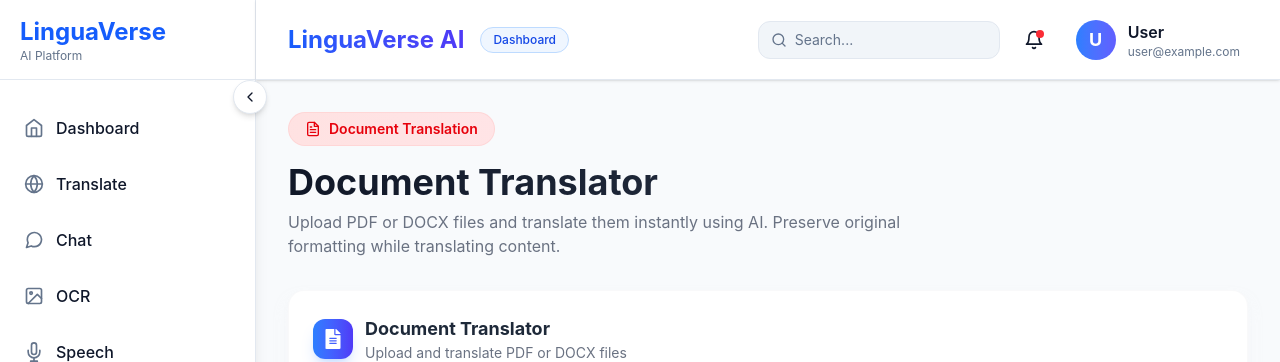
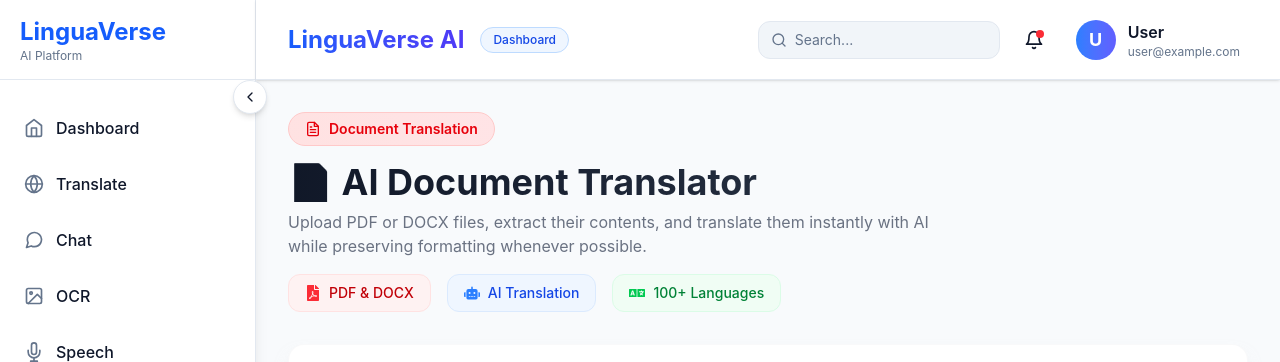
Before and after one commit to DishaAgarwalla/LinguaVerse-AI, a React (Vite) app in the folder client/: page /documents in a window 1280 px wide. Shown: the top 362 px of the page. Built offline with nearby package versions, Linux system fonts and the light colour scheme; no server answers; sample sign-in values are in the browser's storage.

Commit message:
feat(dashboard): update feature modules

```diff
--- a/client/src/pages/dashboard/Documents.tsx
+++ b/client/src/pages/dashboard/Documents.tsx
@@ -1,24 +1,83 @@
 import { FiFileText } from "react-icons/fi";
+import {
+  FaFilePdf,
+  FaRobot,
+  FaLanguage,
+} from "react-icons/fa";
 import DocumentCard from "../../components/document/DocumentCard";
 
 const Documents = () => {
   return (
     <div className="space-y-8 animate-slideUp">
+
+      {/* Header */}
+
       <div>
-        <div className="inline-flex items-center gap-2 rounded-full bg-gradient-to-r from-red-100 to-rose-100 px-4 py-1.5 text-sm font-semibold text-red-600 border border-red-200/50">
-          <FiFileText className="w-4 h-4" />
+
+        <div className="inline-flex items-center gap-2 rounded-full border border-red-200 bg-gradient-to-r from-red-100 to-rose-100 px-4 py-1.5 text-sm font-semibold text-red-600 dark:border-red-900 dark:from-red-900/30 dark:to-rose-900/30 dark:text-red-300">
+
+          <FiFileText className="h-4 w-4" />
+
           Document Translation
+
         </div>
-        <h1 className="mt-4 text-3xl md:text-4xl font-bold bg-gradient-to-r from-gray-900 to-gray-700 bg-clip-text text-transparent">
-          Document Translator
+
+        <h1 className="mt-4 bg-gradient-to-r from-gray-900 to-gray-700 bg-clip-text text-3xl font-bold text-transparent dark:from-white dark:to-gray-300 md:text-4xl">
+
+          📄 AI Document Translator
+
         </h1>
-        <p className="mt-2 text-gray-500 max-w-2xl">
-          Upload PDF or DOCX files and translate them instantly using AI.
-          Preserve original formatting while translating content.
+
+        <p className="mt-2 max-w-2xl text-gray-500 dark:text-gray-400">
+
+          Upload PDF or DOCX files, extract their contents, and translate
+          them instantly with AI while preserving formatting whenever
+          possible.
+
         </p>
+
+        {/* Quick Stats */}
+
+        <div className="mt-4 flex flex-wrap gap-4">
+
+          <div className="inline-flex items-center gap-2 rounded-xl border border-red-100 bg-red-50 px-4 py-2 dark:border-red-900 dark:bg-red-900/20">
+
+            <FaFilePdf className="h-4 w-4 text-red-500" />
+
+            <span className="text-sm font-medium text-red-700 dark:text-red-300">
+              PDF & DOCX
+            </span>
+
+          </div>
+
+          <div className="inline-flex items-center gap-2 rounded-xl border border-blue-100 bg-blue-50 px-4 py-2 dark:border-blue-900 dark:bg-blue-900/20">
+
+            <FaRobot className="h-4 w-4 text-blue-500" />
+
+            <span className="text-sm font-medium text-blue-700 dark:text-blue-300">
+              AI Translation
+            </span>
+
+          </div>
+
+          <div className="inline-flex items-center gap-2 rounded-xl border border-green-100 bg-green-50 px-4 py-2 dark:border-green-900 dark:bg-green-900/20">
+
+            <FaLanguage className="h-4 w-4 text-green-500" />
+
+            <span className="text-sm font-medium text-green-700 dark:text-green-300">
+              100+ Languages
+            </span>
+
+          </div>
+
+        </div>
+
       </div>
 
+      {/* Document Card */}
+
       <DocumentCard />
+
     </div>
   );
 };
--- a/client/src/pages/dashboard/Explain.tsx
+++ b/client/src/pages/dashboard/Explain.tsx
@@ -4,21 +4,59 @@
 const Explain = () => {
   return (
     <div className="space-y-8 animate-slideUp">
+
+      {/* Header */}
+
       <div>
-        <div className="inline-flex items-center gap-2 rounded-full bg-gradient-to-r from-cyan-100 to-blue-100 px-4 py-1.5 text-sm font-semibold text-cyan-700 border border-cyan-200/50">
-          <FaBrain className="w-4 h-4" />
+
+        <div className="inline-flex items-center gap-2 rounded-full border border-cyan-200/50 bg-gradient-to-r from-cyan-100 to-blue-100 px-4 py-1.5 text-sm font-semibold text-cyan-700 dark:border-cyan-500/20 dark:from-cyan-500/20 dark:to-blue-500/20 dark:text-cyan-300">
+          <FaBrain className="h-4 w-4" />
           AI Explanation
         </div>
-        <h1 className="mt-4 text-3xl md:text-4xl font-bold bg-gradient-to-r from-gray-900 to-gray-700 bg-clip-text text-transparent">
+
+        <h1 className="mt-4 bg-gradient-to-r from-gray-900 to-gray-700 bg-clip-text text-3xl font-bold text-transparent dark:from-white dark:to-slate-300 md:text-4xl">
           AI Explain
         </h1>
-        <p className="mt-2 text-gray-500 max-w-2xl">
-          Understand the meaning, pronunciation, grammar, examples, and usage of any
-          word or sentence using advanced AI technology.
+
+        <p className="mt-2 max-w-2xl text-gray-500 dark:text-slate-400">
+          Understand the meaning, pronunciation, grammar, examples, and usage
+          of any word or sentence using advanced AI technology.
         </p>
+
+        {/* Features */}
+
+        <div className="mt-5 flex flex-wrap gap-4">
+
+          <div className="inline-flex items-center gap-2 rounded-xl border border-cyan-200 bg-cyan-50 px-4 py-2 dark:border-cyan-500/20 dark:bg-cyan-500/10">
+            <span className="text-sm font-medium text-cyan-700 dark:text-cyan-300">
+              🧠 AI Powered
+            </span>
+          </div>
+
+          <div className="inline-flex items-center gap-2 rounded-xl border border-blue-200 bg-blue-50 px-4 py-2 dark:border-blue-500/20 dark:bg-blue-500/10">
+            <span className="text-sm font-medium text-blue-700 dark:text-blue-300">
+              📖 Grammar & Meaning
+            </span>
+          </div>
+
+          <div className="inline-flex items-center gap-2 rounded-xl border border-purple-200 bg-purple-50 px-4 py-2 dark:border-purple-500/20 dark:bg-purple-500/10">
+            <span className="text-sm font-medium text-purple-700 dark:text-purple-300">
+              🔊 Pronunciation
+            </span>
+          </div>
+
+          <div className="inline-flex items-center gap-2 rounded-xl border border-green-200 bg-green-50 px-4 py-2 dark:border-green-500/20 dark:bg-green-500/10">
+            <span className="text-sm font-medium text-green-700 dark:text-green-300">
+              ✨ Examples
+            </span>
+          </div>
+
+        </div>
+
       </div>
 
       <ExplainCard />
+
     </div>
   );
 };
```
